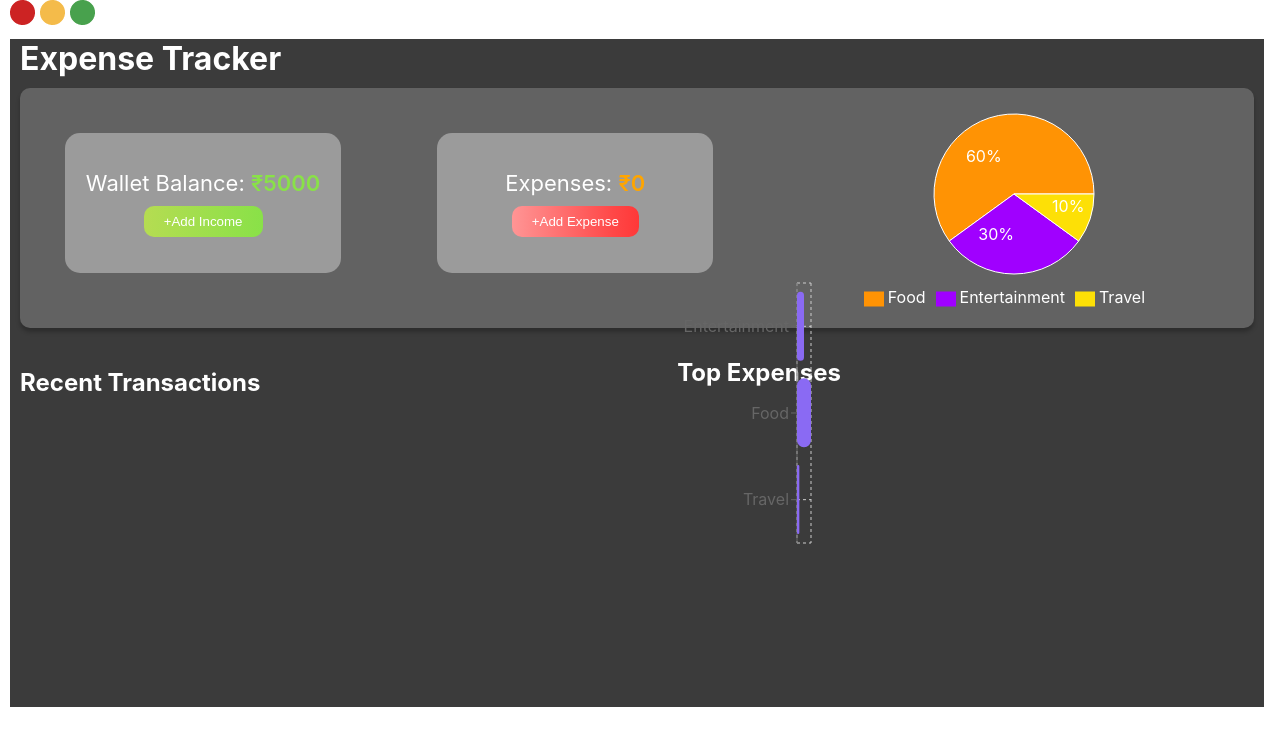
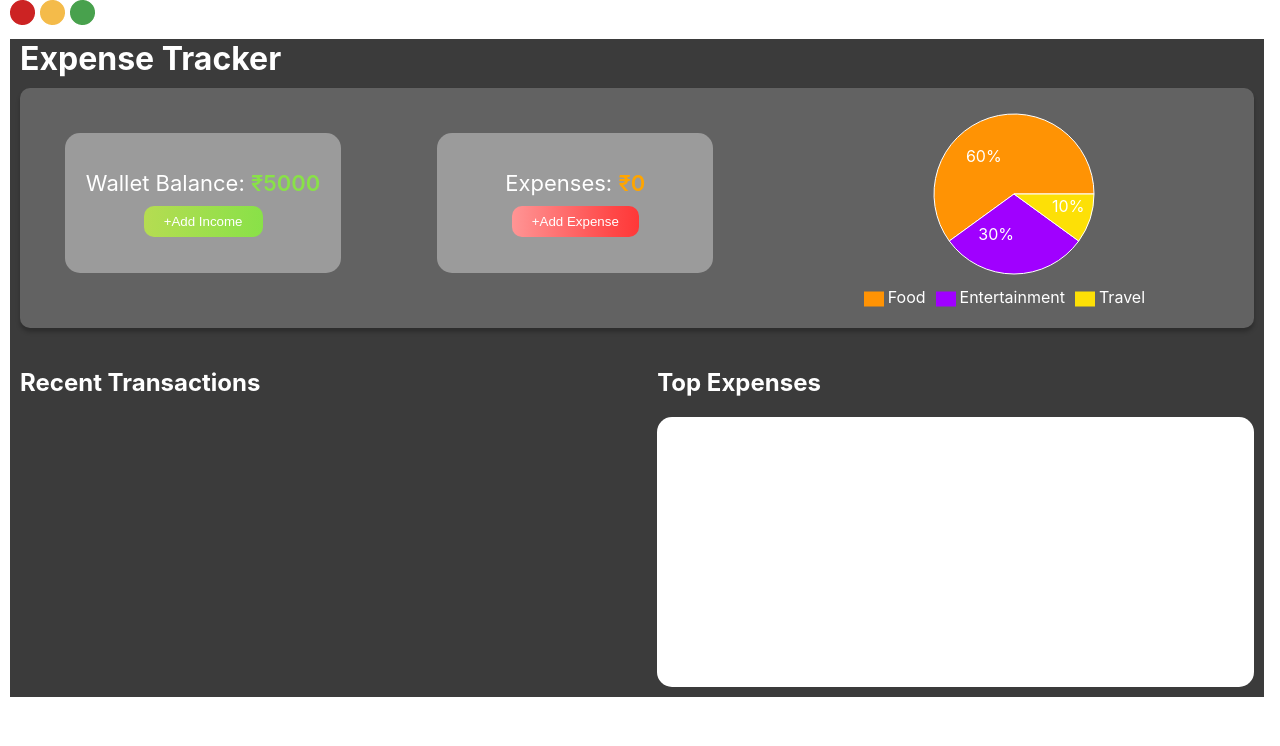
Before and after one commit to prachi397/Expense-Tracker, a React (Create React App) app: page / in a window 1280 px wide. Shown: the top 746 px of the page. Built offline with nearby package versions, Linux system fonts and the light colour scheme.

Commit message:
expense bar chart

```diff
--- a/src/components/dashboard/Dashboard.js
+++ b/src/components/dashboard/Dashboard.js
@@ -236,7 +236,7 @@ const Dashboard = () => {
           </div>
           <div className="top-expenses">
             <h2>Top Expenses</h2>
-            <ExpenseBarChart/>
+            <ExpenseBarChart expenseDetails={expenseDetails}/>
           </div>
         </div>
       </div>
--- a/src/components/dashboard/dashboard.css
+++ b/src/components/dashboard/dashboard.css
@@ -118,7 +118,7 @@
     display: flex;
     gap: 20px;
 }
-.recent-transaction{
+.recent-transaction, .top-expenses{
     width: 50%;
     margin: 10px;
 }
--- a/src/components/expenseBarChart/ExpenseBarChart.js
+++ b/src/components/expenseBarChart/ExpenseBarChart.js
@@ -1,27 +1,24 @@
 import React from "react";
-import { BarChart, Bar, XAxis, YAxis, Tooltip, CartesianGrid, ResponsiveContainer } from "recharts";
+import { BarChart, Bar, XAxis, YAxis, Tooltip, ResponsiveContainer } from "recharts";
+import './expenseBarChart.css';
 
-const ExpenseBarChart = () => {
-  const data = [
-    { name: "Entertainment", expense: 150 },
-    { name: "Food", expense: 300 },
-    { name: "Travel", expense: 50 },
-  ];
+const ExpenseBarChart = ({expenseDetails}) => {
 
   return (
-    <ResponsiveContainer width="100%" height={300}>
+    <div className="expense-chart-container">
+      <ResponsiveContainer width="95%" height={250}>
         <BarChart
           layout="vertical"
-        data={data}
-        margin={{ top: 20, right: 30, left: 20, bottom: 20 }}
+          data={expenseDetails}
+          margin={{ top: 10, right: 30, left: 10, bottom: 10 }}
+          barSize={25}
         >
-        <CartesianGrid strokeDasharray="3 3" />
           <XAxis type="number" hide />
-        <YAxis type="category" dataKey="name" width={100} />
-        <Tooltip />
-        <Bar dataKey="expense" fill="#8a6af3" radius={[10, 10, 10, 10]} />
+          <YAxis type="category" dataKey="selectedCategory" width={100} />
+          <Bar dataKey="expensePrice" fill="#8784D2" radius={[0, 20, 20, 0]} />
         </BarChart>
       </ResponsiveContainer>
+    </div>
   );
 };
 
--- /dev/null
+++ b/src/components/expenseBarChart/expenseBarChart.css
@@ -0,0 +1,22 @@
+.expense-chart-container {
+  background: #FFFFFF;
+  border-radius: 15px;
+  padding: 10px;
+  display: flex;
+  justify-content: center;
+  align-items: center;
+}
+
+.expense-chart-container .recharts-wrapper {
+  position: static !important;
+  overflow: hidden;
+}
+.recharts-cartesian-axis-line{
+  display: none;
+}
+.recharts-cartesian-axis-tick-line{
+  display: none;
+}
+.recharts-bar-rectangle{
+  border-radius: 0 20px 20px 0;
+}
```
Lines whose indentation alone changed are shown as unchanged.
